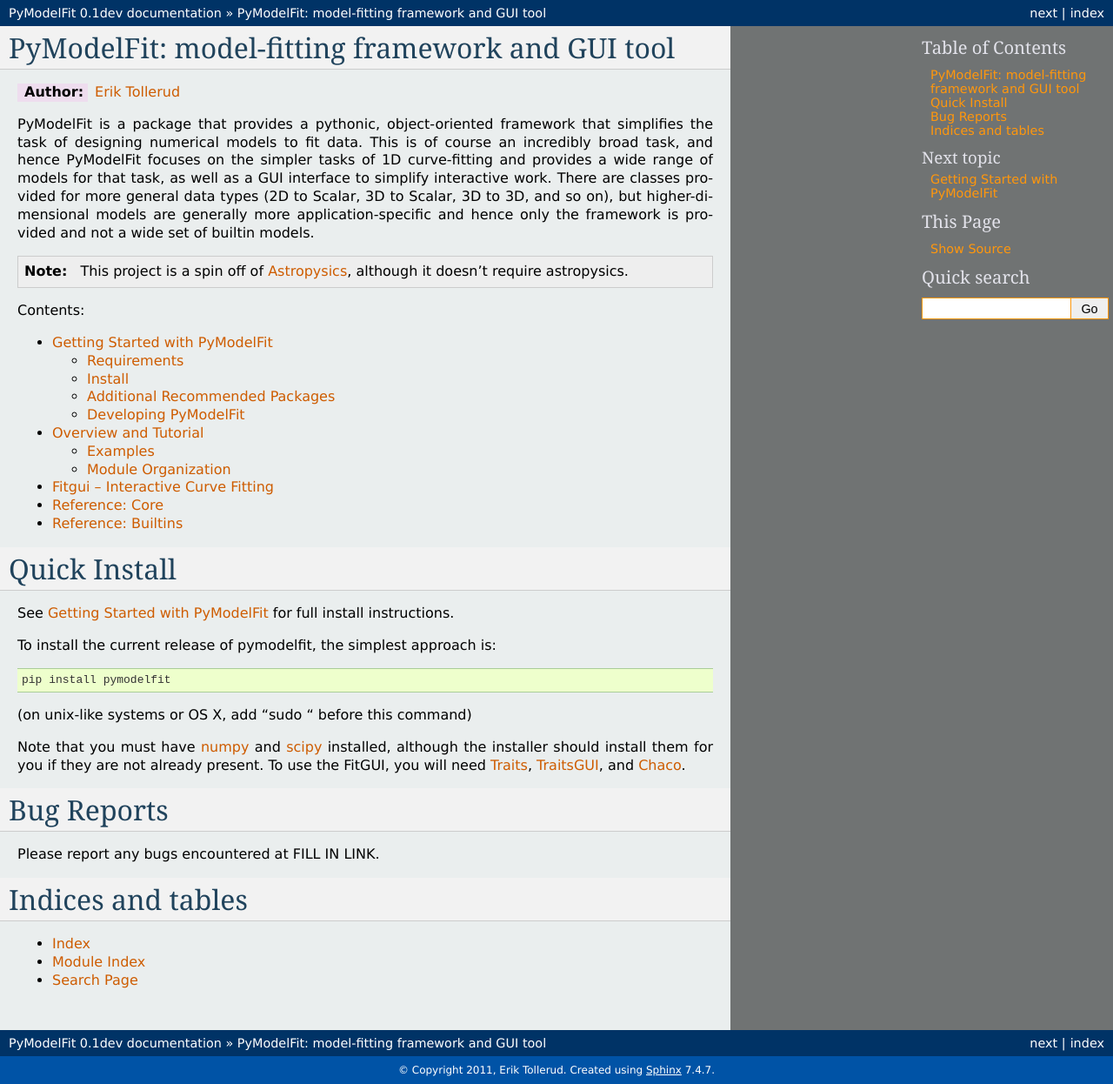
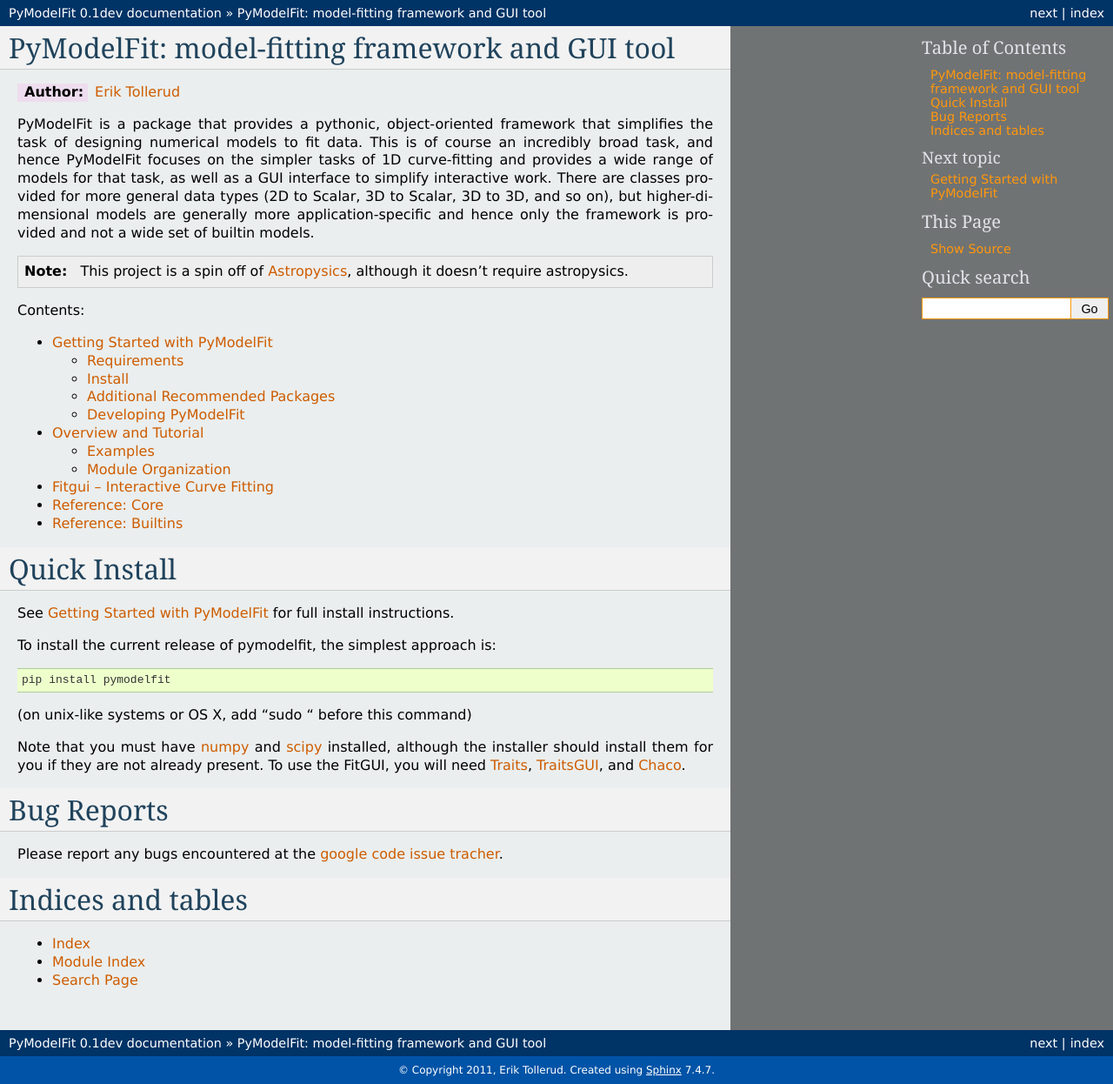
Before and after one commit to eteq/pymodelfit, a Sphinx documentation site: the page built from docs/index.rst, in a window 1280 px wide and 1246 px high. Shown: the whole window at 87% size. Built offline with Sphinx 7.4.7, drawn with Linux system fonts in a browser that asks for light colours; formulas are drawn with MathJax 3.

Commit message:
added bug tracker link

```diff
--- a/docs/index.rst
+++ b/docs/index.rst
@@ -56,7 +56,8 @@
 Bug Reports
 ===========
 
-Please report any bugs encountered at FILL IN LINK.
+Please report any bugs encountered at the
+`google code issue tracher <http://code.google.com/p/pymodelfit/issues/list>`_.
 
 Indices and tables
 ==================
```
